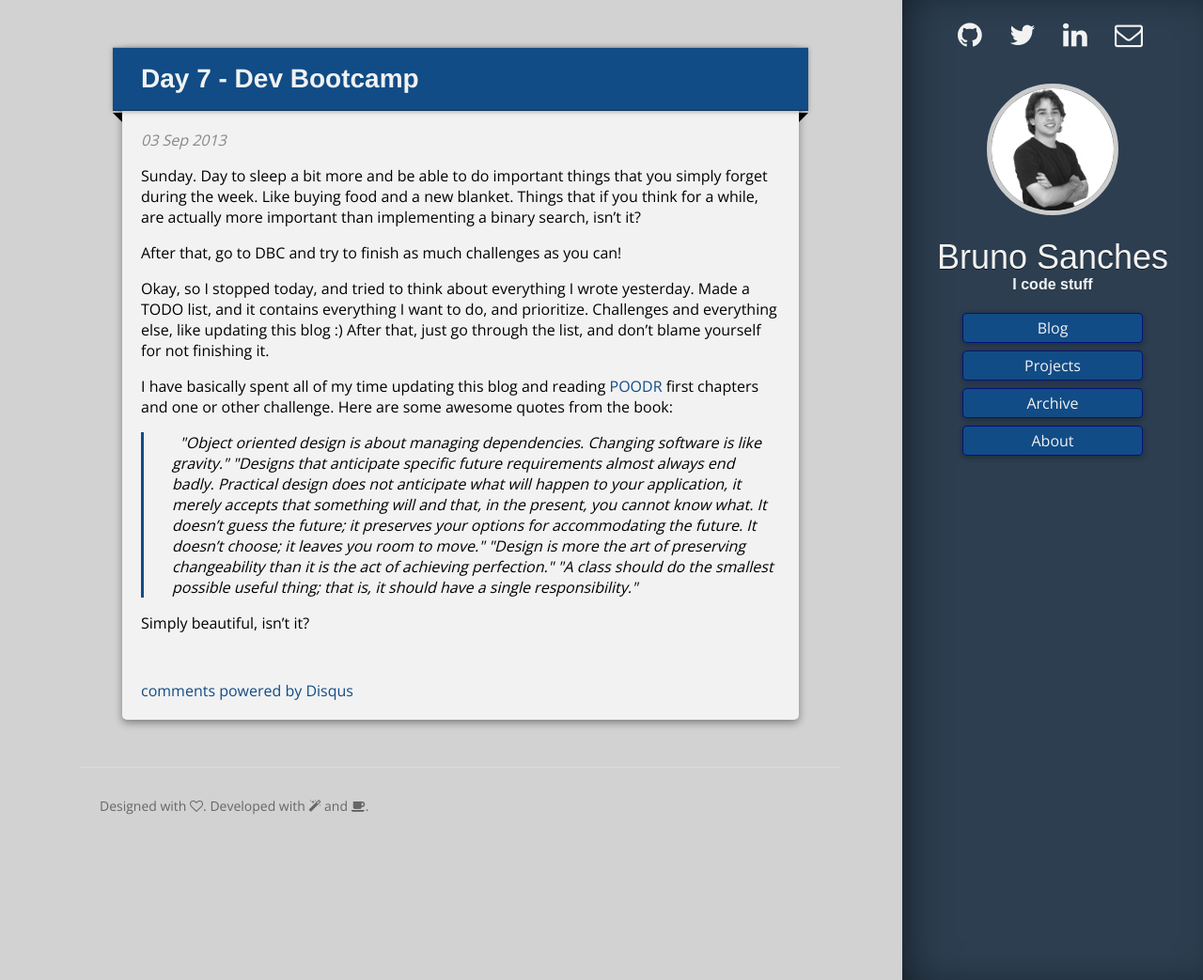
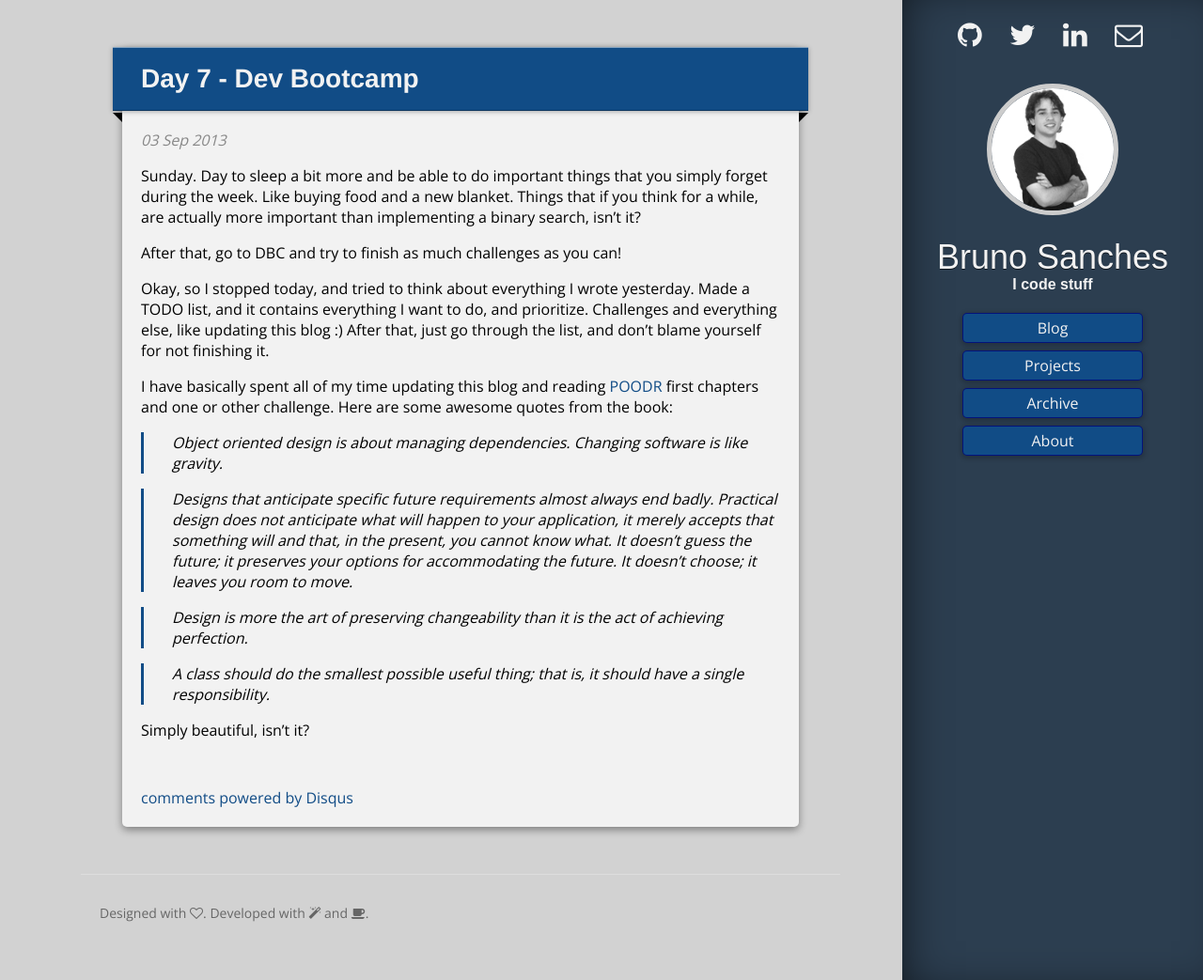
Before and after one commit to brunops/brunops.github.io, a Jekyll site: the page built from _posts/2013-09-03-day-7-dev-bootcamp.markdown, in a window 1280 px wide and 1043 px high. Shown: the whole window at 94% size. Built offline with Jekyll 4.4.1, drawn with Linux system fonts in a browser that asks for light colours; some web fonts are replaced; Markdown is read by kramdown in place of the engine named in the settings; comment, search, counter and statistics services are not loaded.

Commit message:
Reformat all blockquotes

```diff
--- a/_posts/2013-09-03-day-7-dev-bootcamp.markdown
+++ b/_posts/2013-09-03-day-7-dev-bootcamp.markdown
@@ -11,13 +11,19 @@ Okay, so I stopped today, and tried to think about everything I wrote yesterday.
 
 I have basically spent all of my time updating this blog and reading <a target="_blank" href="http://www.poodr.com/">POODR</a> first chapters and one or other challenge. Here are some awesome quotes from the book:
 <blockquote>
-  <em>"Object oriented design is about managing dependencies. Changing software is like gravity."</em>
+  <p>Object oriented design is about managing dependencies. Changing software is like gravity.</p>
+</blockquote>
 
-  <em>"Designs that anticipate specific future requirements almost always end badly. Practical design does not anticipate what will happen to your application, it merely accepts that something will and that, in the present, you cannot know what. It doesn’t guess the future; it preserves your options for accommodating the future. It doesn’t choose; it leaves you room to move."</em>
+<blockquote>
+  <p>Designs that anticipate specific future requirements almost always end badly. Practical design does not anticipate what will happen to your application, it merely accepts that something will and that, in the present, you cannot know what. It doesn’t guess the future; it preserves your options for accommodating the future. It doesn’t choose; it leaves you room to move.</p>
+</blockquote>
 
-  <em>"Design is more the art of preserving changeability than it is the act of achieving perfection."</em>
+<blockquote>
+  <p>Design is more the art of preserving changeability than it is the act of achieving perfection.</p>
+</blockquote>
 
-  <em>"A class should do the smallest possible useful thing; that is, it should have a single responsibility."</em>
+<blockquote>
+  <p>A class should do the smallest possible useful thing; that is, it should have a single responsibility.</p>
 </blockquote>
 
 Simply beautiful, isn't it?
--- a/_posts/2013-09-07-day-12-dev-bootcamp.markdown
+++ b/_posts/2013-09-07-day-12-dev-bootcamp.markdown
@@ -9,7 +9,7 @@ Yes, I'm having a hard time keeping this blog up to date. I'm using the weekends
 Friday. I thought I knew something about <a target="_blank" href="http://en.wikipedia.org/wiki/Object-oriented_programming">OOP</a>, but each page of <a target="_blank" href="http://www.poodr.com/">POODR</a> just shows me how much I don't. Awesome.
 
 <blockquote>
-  <em>"Your design challenge is to manage dependencies so that each class has the fewest possible; a class should know just enough to do its job and not one thing more."</em>
+  <p>Your design challenge is to manage dependencies so that each class has the fewest possible; a class should know just enough to do its job and not one thing more.</p>
 </blockquote>
 
 Defining a Hash as the parameters of a method is a good way to remove the dependency of the knowing the number and order of arguments from the caller.
--- a/_posts/2013-10-30-each-and-every-line-of-code-must-beg-to-exist.markdown
+++ b/_posts/2013-10-30-each-and-every-line-of-code-must-beg-to-exist.markdown
@@ -4,7 +4,7 @@ title: Each and every line of code must beg to exist.
 date: '2013-10-30T23:14:02-07:00'
 ---
 <blockquote>
-  <em>Each and every line of code must beg to exist.</em>
+  <p>Each and every line of code must beg to exist.</p>
 </blockquote>
 
 That simple.
```
